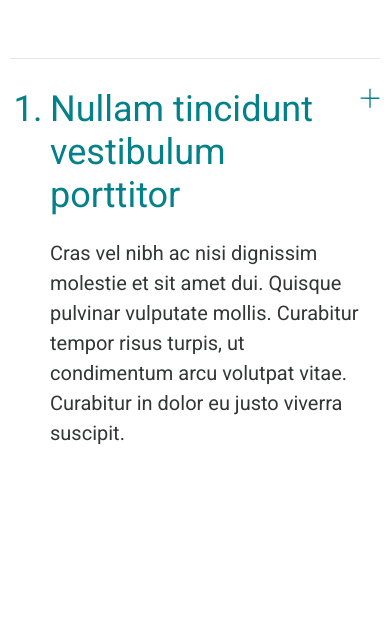
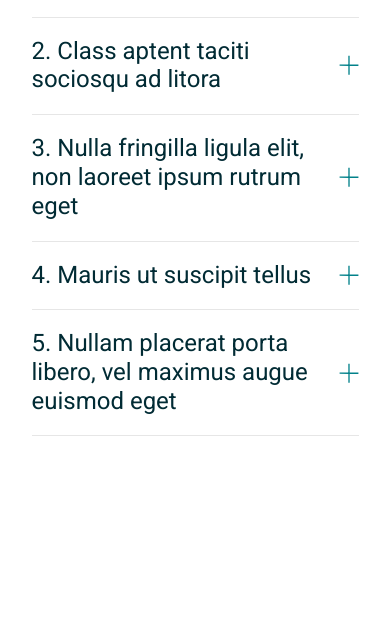
Before and after one commit to tovach/only-task, a plain HTML site: page index.html in a window 390 px wide. Shown: the part 201-844 px from the top of the page. Drawn offline with Linux system fonts and the light colour scheme.

Commit message:
feat: add basic functionality

```diff
--- /dev/null
+++ b/app.js
@@ -0,0 +1,28 @@
+const dom = {
+  items: document.querySelectorAll(".item"),
+  texts: document.querySelectorAll(".item__text"),
+};
+
+const hideItems = () => {
+  dom.items.forEach((item) => {
+    item.classList.remove("item--active");
+  });
+};
+
+const showItem = (e) => {
+  console.log(e.currentTarget);
+  if (e.currentTarget.classList.contains("item--active")) {
+    hideItems();
+    return;
+  }
+  hideItems();
+  e.currentTarget.classList.toggle("item--active");
+};
+
+dom.items.forEach((item) => {
+  item.addEventListener("click", showItem);
+});
+
+window.addEventListener("DOMContentLoaded", () => {
+  hideItems();
+});
--- a/index.html
+++ b/index.html
@@ -17,11 +17,18 @@
     <div class="container">
       <div class="main__wrapper">
         <h1 class="main__heading">Lorem ipsum</h1>
-        <ol class="main__list list">
-          <li class="list__item">
-            <div class="item">
-              <div class="item__wrapper">
-                <h5 class="item__title">Nullam tincidunt vestibulum porttitor</h5>
+        <ul class="main__list list">
+          <li class="list__item item">
+            <div class="item__inner">
+              <h5 class="item__title">1. Nullam tincidunt vestibulum porttitor</h5>
+              <p class="item__text">
+                Cras vel nibh ac nisi dignissim molestie et sit amet dui. Quisque pulvinar vulputate mollis. Curabitur
+                tempor risus turpis, ut condimentum arcu volutpat vitae. Curabitur in dolor eu justo viverra suscipit.
+              </p>
+              <p class="item__text">
+                Cras vel nibh ac nisi dignissim molestie et sit amet dui. Quisque pulvinar vulputate mollis. Curabitur
+                tempor risus turpis, ut condimentum arcu volutpat vitae. Curabitur in dolor eu justo viverra suscipit.
+              </p>
               <p class="item__text">
                 Cras vel nibh ac nisi dignissim molestie et sit amet dui. Quisque pulvinar vulputate mollis. Curabitur
                 tempor risus turpis, ut condimentum arcu volutpat vitae. Curabitur in dolor eu justo viverra suscipit.
@@ -33,12 +40,72 @@
                 <path d="M14.9696 0.71936L15.0001 14.8309L0.888412 14.8004" stroke="#02818A" stroke-width="2" />
               </svg>
             </button>
+          </li>
+          <li class="list__item item">
+            <div class="item__inner">
+              <h5 class="item__title">2. Class aptent taciti sociosqu ad litora</h5>
+              <p class="item__text">
+                Cras vel nibh ac nisi dignissim molestie et sit amet dui. Quisque pulvinar vulputate mollis. Curabitur
+                tempor risus turpis, ut condimentum arcu volutpat vitae. Curabitur in dolor eu justo viverra suscipit.
+              </p>
             </div>
+            <button class="button item__button" type="button">
+              <svg width="20" height="20" viewBox="0 0 30 29" fill="none" xmlns="http://www.w3.org/2000/svg">
+                <path d="M15.0306 28.9426L15.0001 14.8311L29.1118 14.8616" stroke="#02818A" stroke-width="2" />
+                <path d="M14.9696 0.71936L15.0001 14.8309L0.888412 14.8004" stroke="#02818A" stroke-width="2" />
+              </svg>
+            </button>
           </li>
-        </ol>
+          <li class="list__item item">
+            <div class="item__inner">
+              <h5 class="item__title">3. Nulla fringilla ligula elit, non laoreet ipsum rutrum eget</h5>
+              <p class="item__text">
+                Cras vel nibh ac nisi dignissim molestie et sit amet dui. Quisque pulvinar vulputate mollis. Curabitur
+                tempor risus turpis, ut condimentum arcu volutpat vitae. Curabitur in dolor eu justo viverra suscipit.
+              </p>
+            </div>
+            <button class="button item__button" type="button">
+              <svg width="20" height="20" viewBox="0 0 30 29" fill="none" xmlns="http://www.w3.org/2000/svg">
+                <path d="M15.0306 28.9426L15.0001 14.8311L29.1118 14.8616" stroke="#02818A" stroke-width="2" />
+                <path d="M14.9696 0.71936L15.0001 14.8309L0.888412 14.8004" stroke="#02818A" stroke-width="2" />
+              </svg>
+            </button>
+          </li>
+          <li class="list__item item">
+            <div class="item__inner">
+              <h5 class="item__title">4. Mauris ut suscipit tellus</h5>
+              <p class="item__text">
+                Cras vel nibh ac nisi dignissim molestie et sit amet dui. Quisque pulvinar vulputate mollis. Curabitur
+                tempor risus turpis, ut condimentum arcu volutpat vitae. Curabitur in dolor eu justo viverra suscipit.
+              </p>
+            </div>
+            <button class="button item__button" type="button">
+              <svg width="20" height="20" viewBox="0 0 30 29" fill="none" xmlns="http://www.w3.org/2000/svg">
+                <path d="M15.0306 28.9426L15.0001 14.8311L29.1118 14.8616" stroke="#02818A" stroke-width="2" />
+                <path d="M14.9696 0.71936L15.0001 14.8309L0.888412 14.8004" stroke="#02818A" stroke-width="2" />
+              </svg>
+            </button>
+          </li>
+          <li class="list__item item">
+            <div class="item__inner">
+              <h5 class="item__title">5. Nullam placerat porta libero, vel maximus augue euismod eget</h5>
+              <p class="item__text">
+                Cras vel nibh ac nisi dignissim molestie et sit amet dui. Quisque pulvinar vulputate mollis. Curabitur
+                tempor risus turpis, ut condimentum arcu volutpat vitae. Curabitur in dolor eu justo viverra suscipit.
+              </p>
+            </div>
+            <button class="button item__button" type="button">
+              <svg width="20" height="20" viewBox="0 0 30 29" fill="none" xmlns="http://www.w3.org/2000/svg">
+                <path d="M15.0306 28.9426L15.0001 14.8311L29.1118 14.8616" stroke="#02818A" stroke-width="2" />
+                <path d="M14.9696 0.71936L15.0001 14.8309L0.888412 14.8004" stroke="#02818A" stroke-width="2" />
+              </svg>
+            </button>
+          </li>
+        </ul>
       </div>
     </div>
   </main>
+  <script src="app.js"></script>
 </body>
 
 </html>
--- a/styles.css
+++ b/styles.css
@@ -33,6 +33,7 @@ ul,
 li {
   margin: 0;
   padding: 0;
+  list-style: none;
 }
 
 h1,
@@ -86,6 +87,7 @@ picture {
   letter-spacing: -0.02em;
   color: var(--primary);
 }
+
 .main__list {
 }
 
@@ -94,13 +96,13 @@ picture {
 
 .list__item {
   position: relative;
-  padding-top: 30px;
+  padding: 20px 0;
 }
 
-.list__item::before {
+.list__item:last-child::after {
   position: absolute;
-  top: 0;
-  left: -40px;
+  bottom: 0;
+  left: 0;
   right: 0;
   content: "";
   display: block;
@@ -108,28 +110,52 @@ picture {
   background: var(--divider);
 }
 
-.list__item::marker {
-  font-style: normal;
-  font-weight: 400;
-  font-size: 36px;
-  line-height: 120%;
-  letter-spacing: -0.02em;
+.list__item::before {
+  position: absolute;
+  top: 0;
+  left: 0;
+  right: 0;
+  content: "";
+  display: block;
+  height: 1px;
+  background: var(--divider);
+}
+
+.item {
+  display: flex;
+  align-items: center;
+}
+
+.item--active {
+  transition: all 3s ease-in-out;
+}
+
+.item.item--active .item__title {
   color: var(--tertiary);
 }
-.item {
-  display: flex;
-  align-items: flex-start;
+.item.item--active .item__button {
+  align-self: start;
+  transform: rotate(45deg);
 }
-.item__wrapper {
+
+.item.item--active .item__text {
+  display: block;
 }
+
+.item__inner {
+}
+
 .item__title {
   font-style: normal;
   font-weight: 400;
   font-size: 36px;
   line-height: 120%;
-  color: var(--tertiary);
+  color: var(--primary);
+  cursor: pointer;
 }
+
 .item__text {
+  display: none;
   max-width: 942px;
   font-weight: 400;
   font-size: 20px;
@@ -137,9 +163,11 @@ picture {
   color: var(--secondary);
   opacity: 0.8;
 }
+
 .item__button {
   margin-left: auto;
 }
+
 .button {
   display: flex;
   padding: 0;
@@ -147,3 +175,95 @@ picture {
   border: none;
   cursor: pointer;
 }
+
+/* media */
+
+@media screen and (max-width: 1440px) {
+  .container {
+    max-width: 1232px;
+  }
+
+  .main__heading {
+    font-size: 48px;
+  }
+
+  .main__wrapper {
+    padding-top: 80px;
+    gap: 60px;
+  }
+
+  .item__title {
+    font-size: 27px;
+  }
+  .item__text {
+    font-size: 15px;
+  }
+}
+
+@media screen and (max-width: 1280px) {
+  .container {
+    max-width: 1086px;
+  }
+
+  .main__heading {
+    font-size: 42px;
+  }
+
+  .main__wrapper {
+    padding-top: 70px;
+    gap: 56px;
+  }
+
+  .item__title {
+    font-size: 24px;
+  }
+  .item__text {
+    font-size: 14px;
+  }
+}
+
+@media screen and (max-width: 768px) {
+  .container {
+    max-width: 708px;
+  }
+
+  .main__heading {
+    font-size: 42px;
+  }
+
+  .main__wrapper {
+    padding-top: 60px;
+    gap: 50px;
+  }
+
+  .item__title {
+    font-size: 27px;
+  }
+  .item__text {
+    font-size: 15px;
+  }
+}
+
+@media screen and (min-width: 320px) and (max-width: 640px) {
+  .container {
+    max-width: 347px;
+  }
+
+  .main__heading {
+    font-size: 30px;
+  }
+
+  .main__wrapper {
+    padding-top: 50px;
+    gap: 40px;
+  }
+
+  .item__title {
+    max-width: 289px;
+
+    font-size: 24px;
+  }
+  .item__text {
+    font-size: 15px;
+  }
+}
```
Lines whose indentation alone changed are shown as unchanged.
